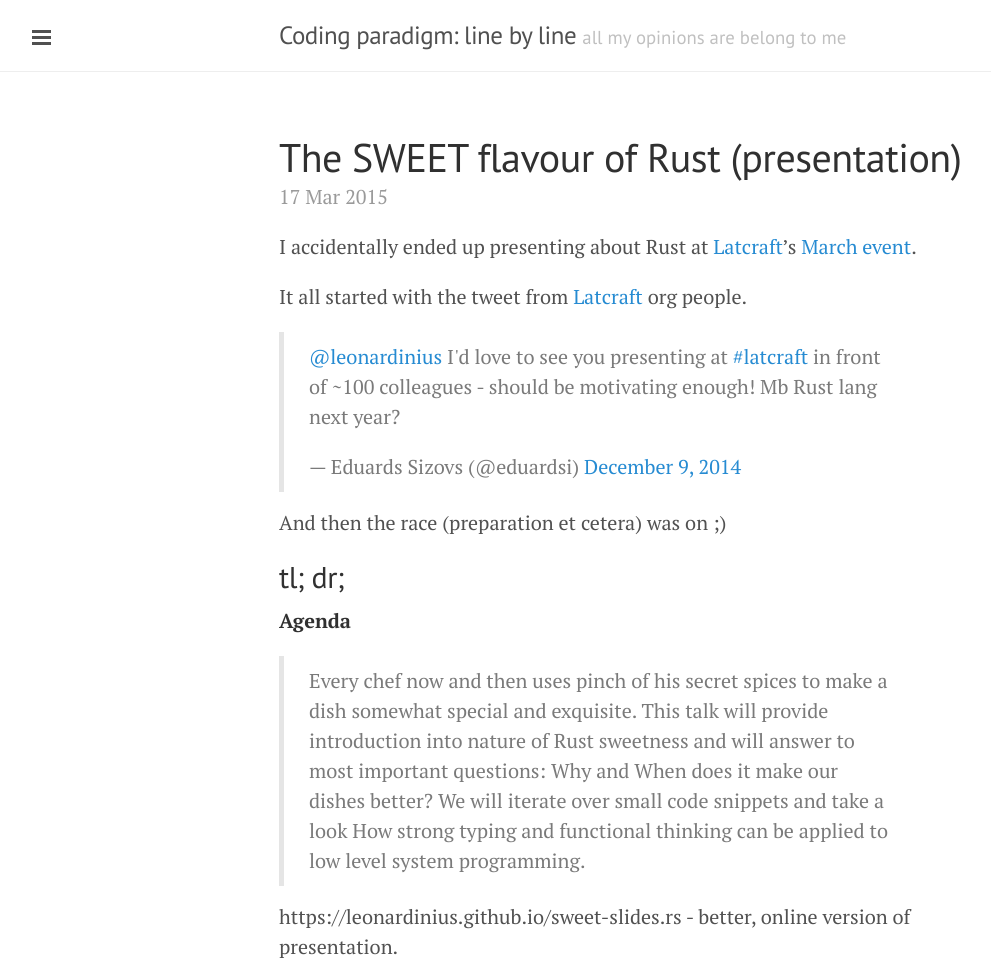
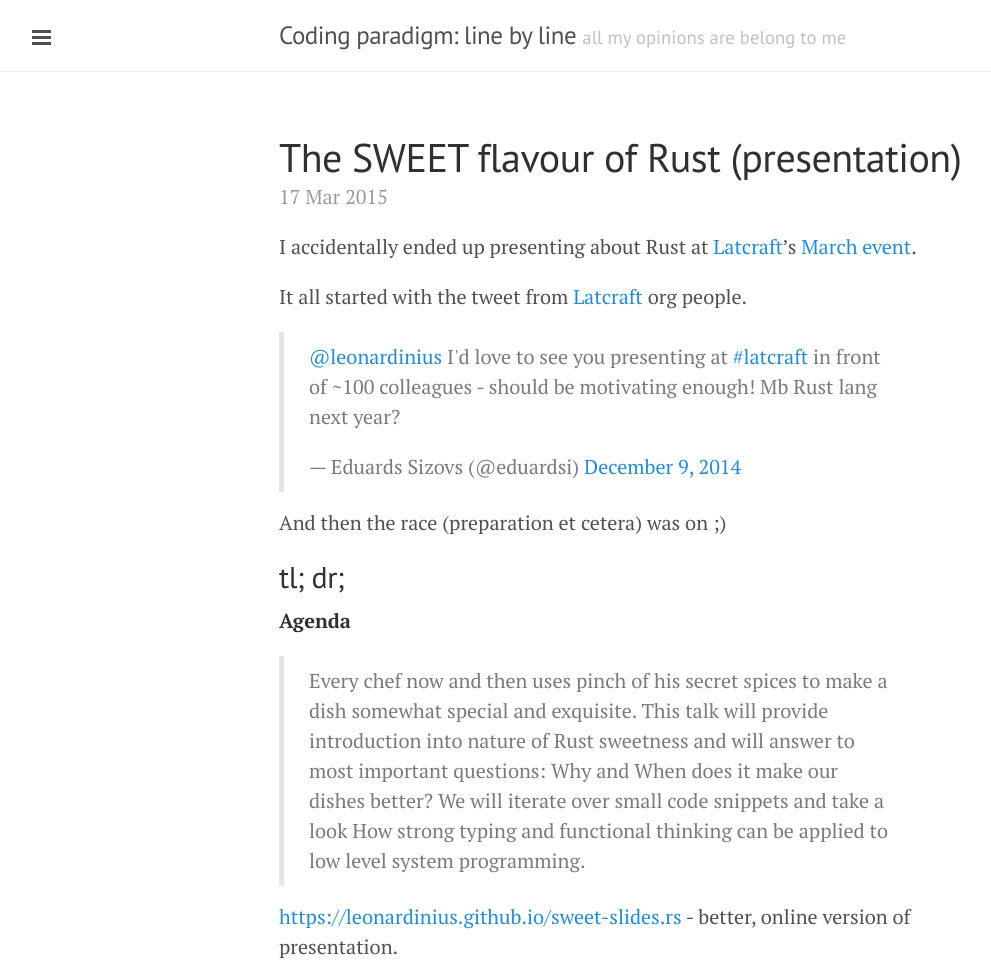
Before and after one commit to leonardinius/leonardinius.github.io, a Jekyll site: the page built from _posts/2015-03-17-Rust-ppt.md, in a window 1280 px wide, cut to the strip 0-978 px from the top of the page. Shown: the whole strip, without its empty margins (1-992 px from the left). Built offline with Jekyll 4.4.1, drawn with Linux system fonts in a browser that asks for light colours; Markdown is read by kramdown in place of the engine named in the settings; comment, search, counter and statistics services are not loaded; some of the changed lines change nothing that is shown.

Commit message:
Cosmetics

```diff
--- a/_posts/2015-03-17-Rust-ppt.md
+++ b/_posts/2015-03-17-Rust-ppt.md
@@ -22,7 +22,7 @@
 > and take a look How strong typing and functional thinking can be applied to
 > low level system programming.
 
-https://leonardinius.github.io/sweet-slides.rs - better, online version of presentation.
+[https://leonardinius.github.io/sweet-slides.rs](https://leonardinius.github.io/sweet-slides.rs) - better, online version of presentation.
 
 <script async class="speakerdeck-embed"
   data-id="0b27dfc80cb641acb54291bcde6f7786"
```
